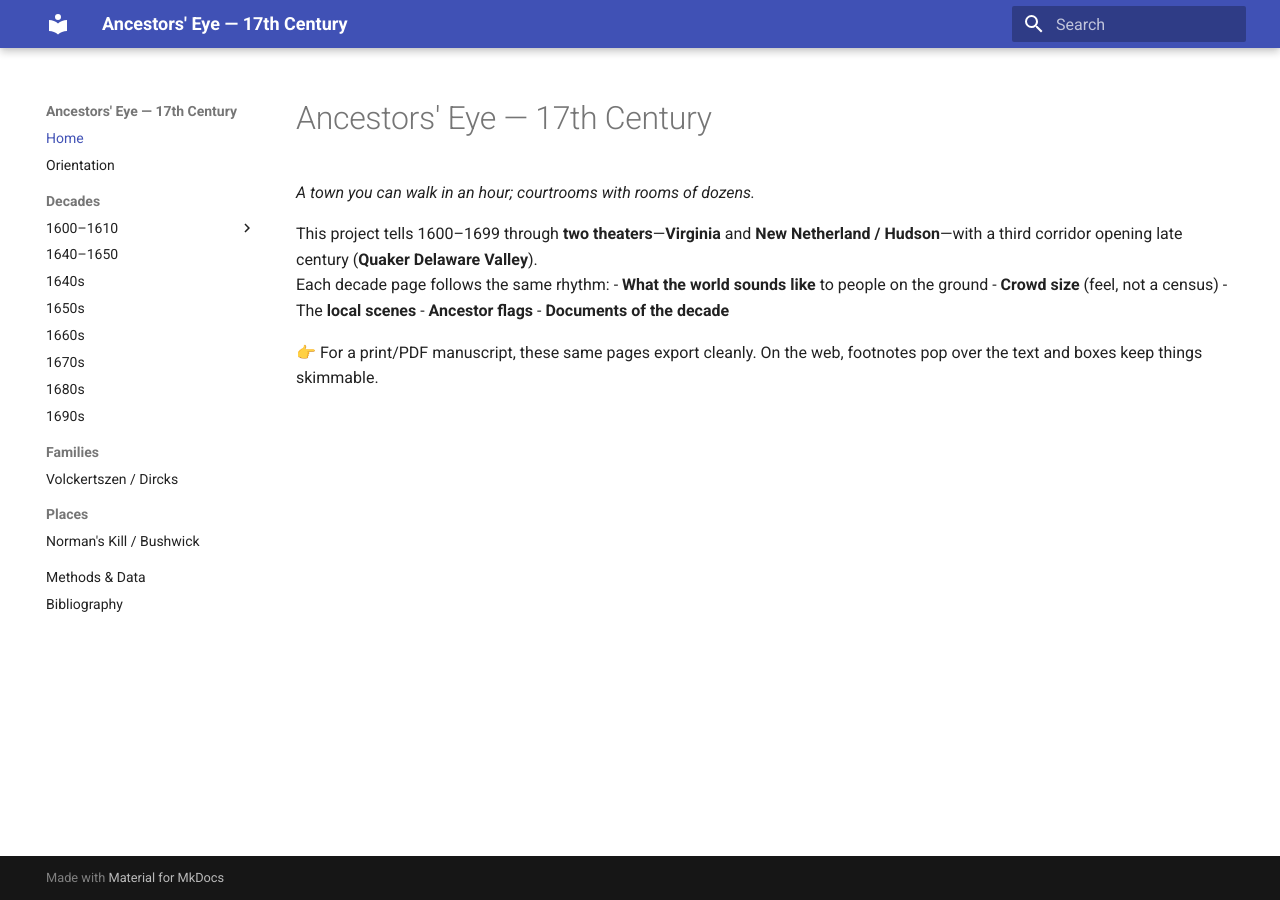
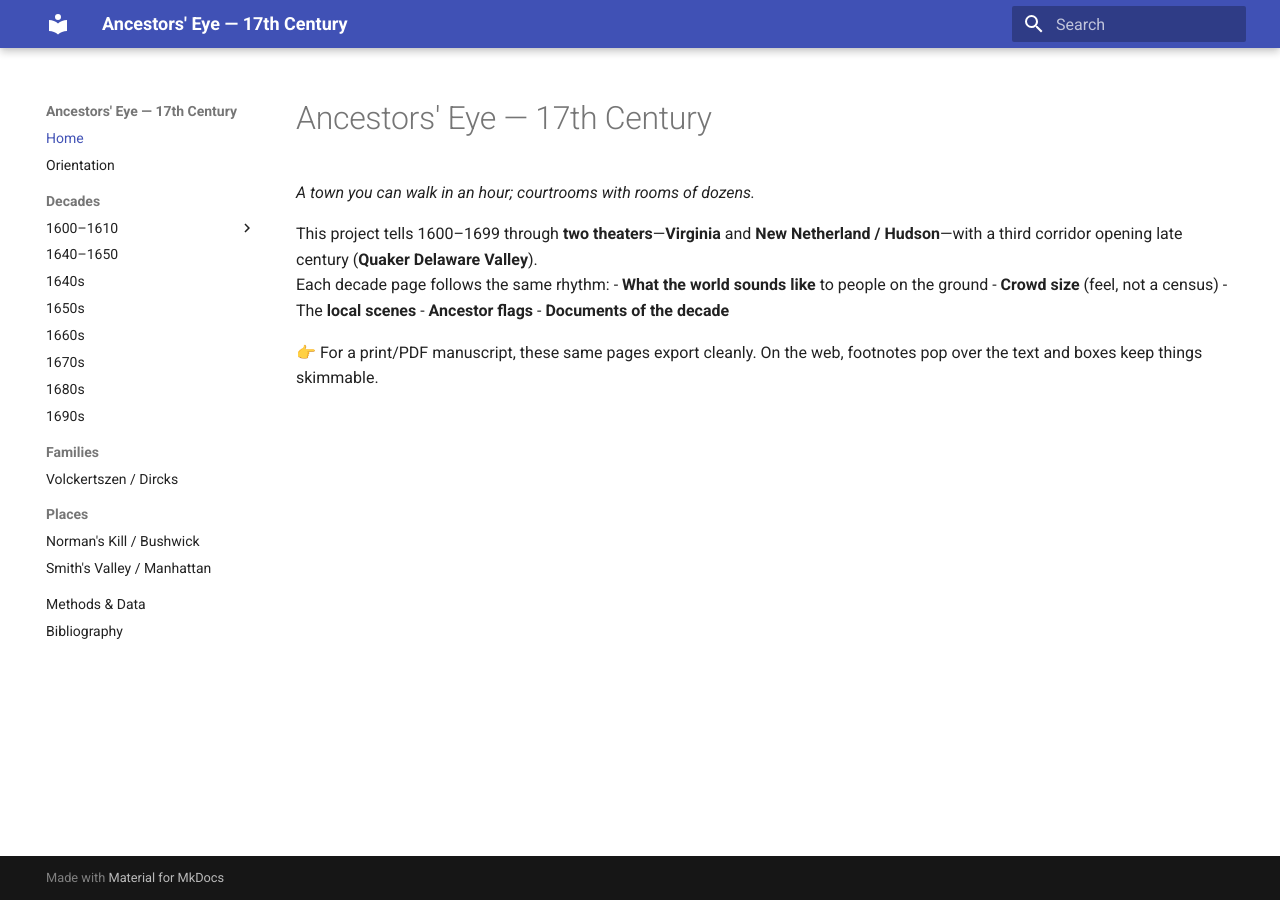
Before and after one commit to BillWorstell/WorstellWitnessWaybackMachine, an MkDocs documentation site: the page built from docs/index.md, in a window 1280 px wide. Built offline with MkDocs 1.6.1 and Material for MkDocs 9.7.7, drawn with Linux system fonts in a browser that asks for light colours; part of the change alters nothing that is shown.

```diff
--- a/mkdocs.yml
+++ b/mkdocs.yml
@@ -31,9 +31,9 @@ nav:
           - "Old Country": "decades/1600-1610/1600-1610-OldCountry.md"
           - Downloads:
               - "1600–1610 (PDF)": "downloads/decades/1600-1610/1600-1610.pdf"
-              - "What life felt like (PDF)": "downloads/decades/1600-1610/1600-1610-life.pdf"
-              - "New Country (PDF)": "downloads/decades/1600-1610/1600-1610-NewCountry.pdf"
-              - "Old Country (PDF)": "downloads/decades/1600-1610/1600-1610-OldCountry.pdf"
+              - "What life felt like in 1600-1610 (PDF)": "downloads/decades/1600-1610/1600-1610-life.pdf"
+              - "New Country in 1600-1610 (PDF)": "downloads/decades/1600-1610/1600-1610-NewCountry.pdf"
+              - "Old Country in 1600-1610 (PDF)": "downloads/decades/1600-1610/1600-1610-OldCountry.pdf"
               - "Hudson 1609 (PDF)": "downloads/decades/1600-1610/Hudson 1609.pdf"
       - "1640–1650": "decades/1640-1650.md"
       - "1640s": "decades/1640s.md"
@@ -48,6 +48,7 @@ nav:
 
   - Places:
       - "Norman's Kill / Bushwick": "places/normans-kill-bushwick.md"
+      - "Smith's Valley / Manhattan": "places/smits-vly.md"
 
   - Methods & Data: methods-data.md
   - Bibliography: bibliography.md
```
